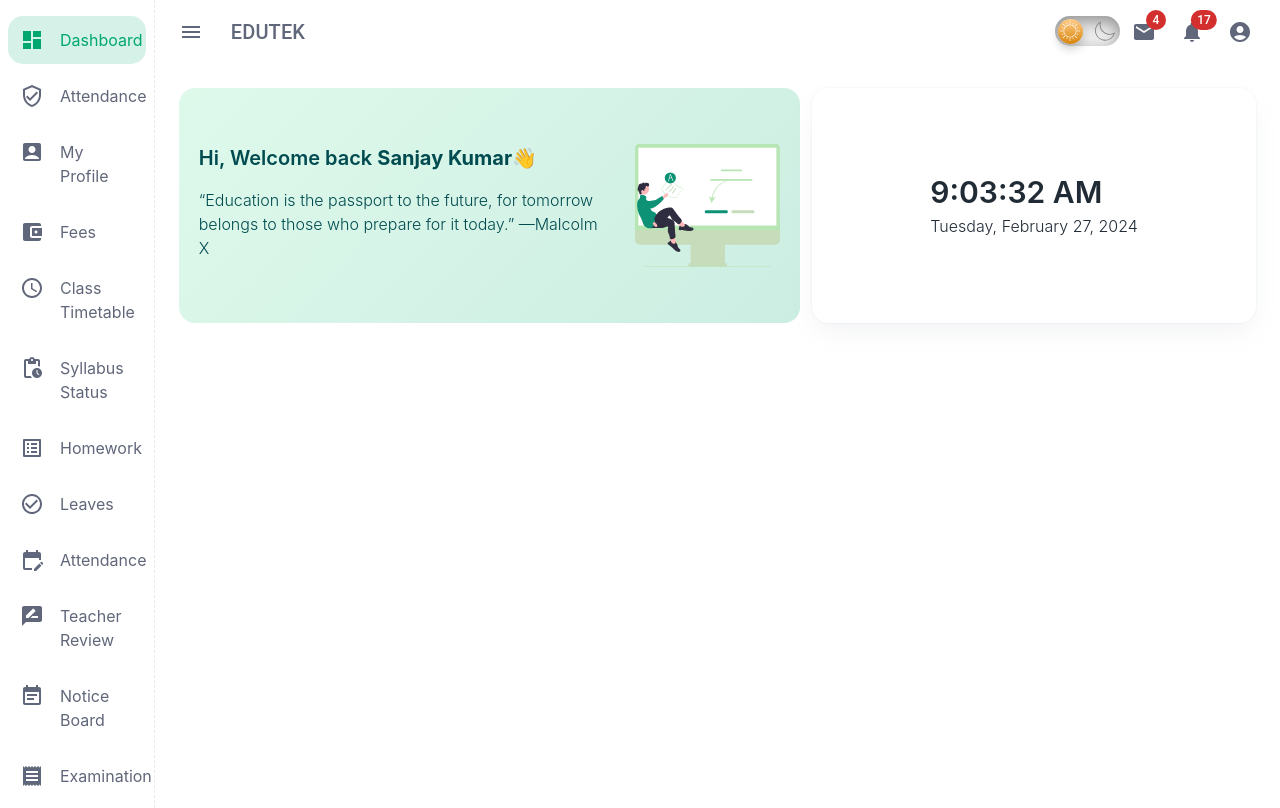
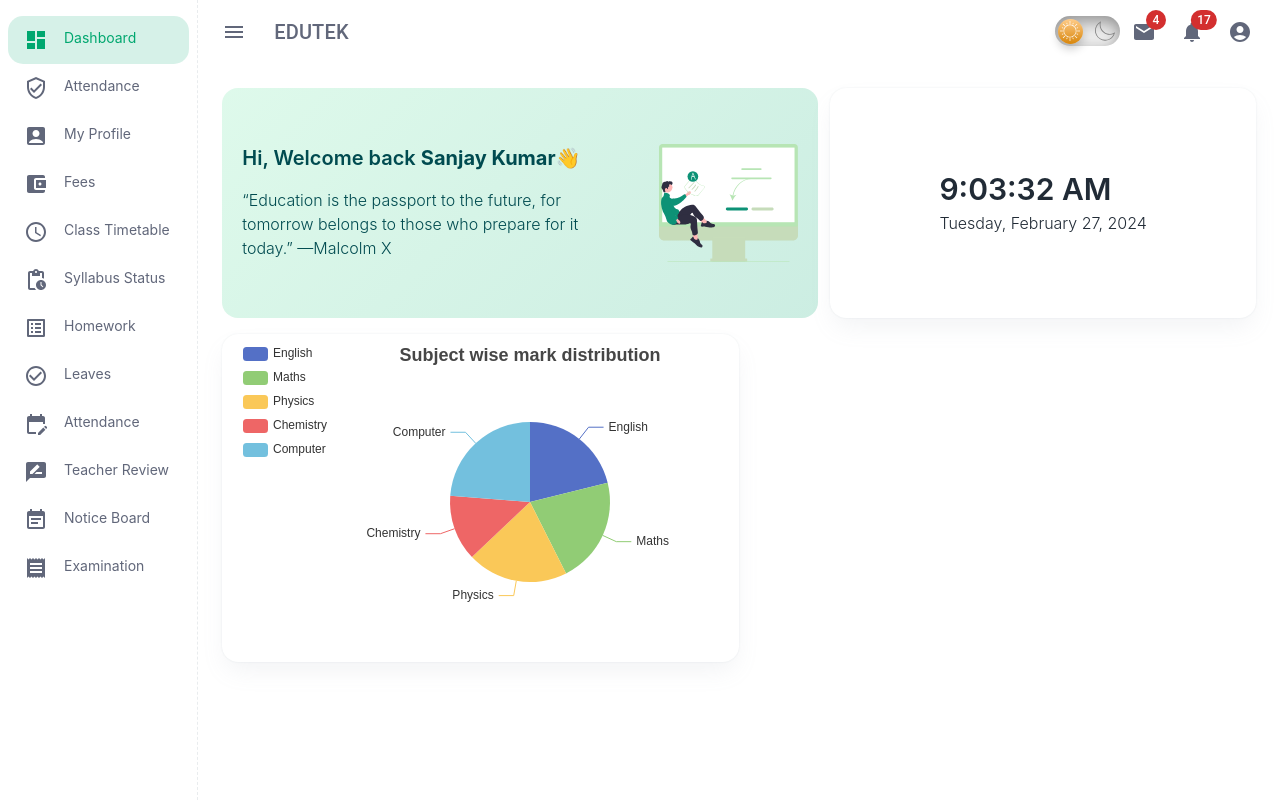
Before and after one commit to sanjayKumar-dev/edutek, a React (Create React App) app: page / in a window 1280 px wide. Built offline with nearby package versions, Linux system fonts and the light colour scheme.

Commit message:
Updated the student dashboard

```diff
--- a/package.json
+++ b/package.json
@@ -10,6 +10,7 @@
     "@testing-library/jest-dom": "^5.17.0",
     "@testing-library/react": "^13.4.0",
     "@testing-library/user-event": "^13.5.0",
+    "echarts": "^5.5.0",
     "react": "^18.2.0",
     "react-dom": "^18.2.0",
     "react-router-dom": "^6.22.1",
--- a/src/App.css
+++ b/src/App.css
@@ -16,5 +16,5 @@
 }
 
 .sidenav.open {
-  width: 15rem;
+  width: 20rem;
 }
--- a/src/App.jsx
+++ b/src/App.jsx
@@ -4,9 +4,12 @@ import Header from './component/header/Header'
 import Sidenav from './component/sidenav/Sidenav'
 import { Outlet, RouterProvider } from 'react-router-dom'
 import appRoutes from './utils/routes'
+import DarkthemeContext from './utils/DarkthemeContext'
 
 function App() {
   const [isSidenavOpen, setIsSidenavOpen] = useState(false)
+  const [isDarkTheme, setIsDarkTheme] = useState(false)
+
   const handleSidenavOpen = () => {
     setIsSidenavOpen(!isSidenavOpen)
   }
@@ -16,6 +19,7 @@ function App() {
   }, [])
 
   return (
+    <DarkthemeContext.Provider value={{ isDarkMode: isDarkTheme, setIsDarkTheme }}>
       <div className="app flex">
         <div className={isSidenavOpen ? "sidenav open" : "sidenav"}>
           <Sidenav />
@@ -31,6 +35,9 @@ function App() {
           </div>
         </div>
       </div>
+
+    </DarkthemeContext.Provider>
+
   )
 }
 
--- /dev/null
+++ b/src/component/chart/PieChart.jsx
@@ -0,0 +1,57 @@
+import React, { useContext, useEffect, useRef } from 'react'
+import * as echarts from 'echarts'
+import DarkthemeContext from '../../utils/DarkthemeContext'
+
+const PieChart = () => {
+    const { isDarkMode } = useContext(DarkthemeContext)
+    const chartRef = useRef(null)
+
+    useEffect(() => {
+        const chart = isDarkMode ? echarts.init(chartRef.current, 'dark') : echarts.init(chartRef.current)
+        const options = {
+            backgroundColor: `${isDarkMode ? 'rgb(33, 43, 54)' : ''}`,
+            title: {
+                text: 'Subject wise mark distribution',
+                left: 'center'
+            },
+            tooltip: {
+                trigger: 'item'
+            },
+            legend: {
+                orient: 'vertical',
+                left: 'left'
+            },
+            series: [
+                {
+                    name: 'Subject',
+                    type: 'pie',
+                    radius: '50%',
+                    data: [
+                        { value: 81, name: 'English' },
+                        { value: 82, name: 'Maths' },
+                        { value: 78, name: 'Physics' },
+                        { value: 51, name: 'Chemistry' },
+                        { value: 91, name: 'Computer' }
+                    ],
+                    emphasis: {
+                        itemStyle: {
+                            shadowBlur: 10,
+                            shadowOffsetX: 0,
+                            shadowColor: 'rgba(0, 0, 0, 0.5)'
+                        }
+                    }
+                }
+            ]
+        }
+        chart.setOption(options)
+
+        return () => {
+            chart.dispose()
+        }
+    }, [isDarkMode])
+    return (
+        <div ref={chartRef} style={{ height: '20rem' }} />
+    )
+}
+
+export default PieChart
--- a/src/component/header/darkMode/DarkMode.jsx
+++ b/src/component/header/darkMode/DarkMode.jsx
@@ -1,18 +1,23 @@
-import React from "react";
+import React, { useContext } from "react";
 import { ReactComponent as Sun } from "./Sun.svg";
 import { ReactComponent as Moon } from "./Moon.svg";
 import "./DarkMode.css";
+import DarkthemeContext from "../../../utils/DarkthemeContext";
 
 const DarkMode = () => {
+
+    const { setIsDarkTheme } = useContext(DarkthemeContext)
 
     const setDarkMode = () => {
         document.querySelector("body").setAttribute('data-theme', 'dark')
         localStorage.setItem('theme', 'dark')
+        setIsDarkTheme(true)
     }
 
     const setLightMode = () => {
         document.querySelector("body").setAttribute('data-theme', 'light')
         localStorage.setItem('theme', 'light')
+        setIsDarkTheme(false)
     }
 
     const selectedTheme = localStorage.getItem('theme')
--- a/src/component/sidenav/Sidenav.jsx
+++ b/src/component/sidenav/Sidenav.jsx
@@ -10,9 +10,9 @@ const Sidenav = () => {
             <div className='mt-4'>
                 {studentDashboardList.map((iconObj) => {
                     return (
-                        <div className={`flex p-3 m-2 cursor-pointer ${selected === iconObj.id ? 'selected-tab' : 'icon'}`} key={iconObj.id} onClick={() => setSelected(iconObj.id)}>
+                        <div className={`flex px-4 py-3 mx-2 cursor-pointer ${selected === iconObj.id ? 'selected-tab' : 'icon'}`} key={iconObj.id} onClick={() => setSelected(iconObj.id)}>
                             {iconObj.icon}
-                            <h3 className='ms-4'>{iconObj.name}</h3>
+                            <h3 className='ms-4 text-sm'>{iconObj.name}</h3>
                         </div>
                     )
                 })}
--- a/src/component/student/Student.jsx
+++ b/src/component/student/Student.jsx
@@ -2,6 +2,7 @@ import React from 'react'
 import './Student.css'
 import WelcomeCard from './WelcomeCard'
 import DayInfo from '../dayInfo/DayInfo'
+import PieChart from '../chart/PieChart'
 
 const Student = () => {
     return (
@@ -14,6 +15,11 @@ const Student = () => {
                     <DayInfo />
                 </div>
             </div>
+            <div className='flex'>
+                <div className='w-6/12 card-container my-4 px-4 pt-2'>
+                    <PieChart />
+                </div>
+            </div>
 
 
         </div>
--- /dev/null
+++ b/src/utils/DarkthemeContext.js
@@ -0,0 +1,7 @@
+import { createContext } from "react";
+
+const DarkthemeContext = createContext({
+    isDarkMode: false
+})
+
+export default DarkthemeContext
```
Also changed, not shown: 1 other file (tests, documents, lock files or other folders). Lines whose indentation alone changed are shown as unchanged.
